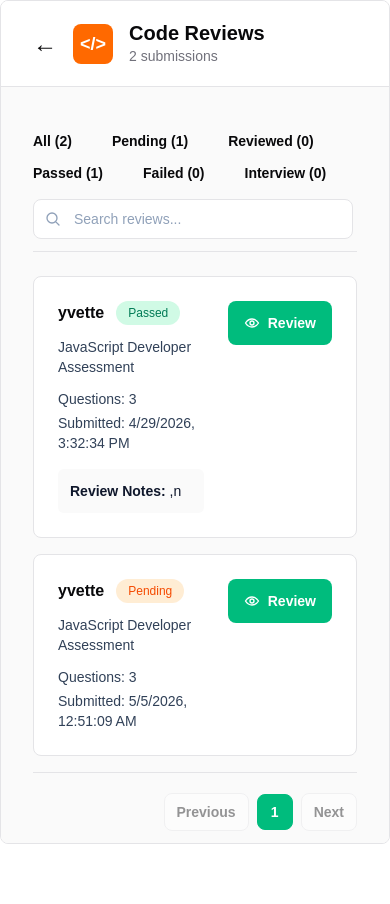
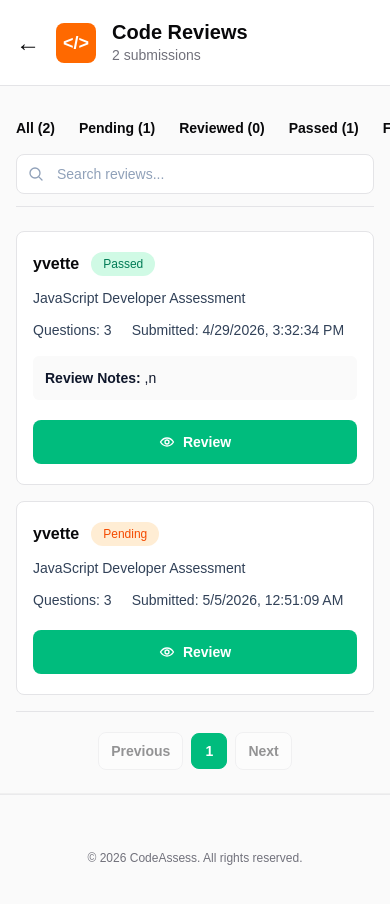
Before and after one commit to SheCanCODE-Capstone-Projects/Assessment_Platfrom_fe, a Next.js app: page /admin/reviews in a window 390 px wide. Shown: the top 904 px of the page. Before the commit the page ends 844 px from the top, so only its background shows below. Built offline with nearby package versions, Linux system fonts and the light colour scheme.

Commit message:
added page responsiveness

```diff
--- a/app/admin/reviews/page.tsx
+++ b/app/admin/reviews/page.tsx
@@ -172,23 +172,23 @@ export default function CodeReviewsPage() {
   };
 
   return (
-    <div className="h-screen overflow-y-auto rounded-lg border border-zinc-200 bg-zinc-50">
+    <div className="flex min-h-screen flex-col overflow-x-hidden bg-zinc-50">
       {/* HEADER */}
-      <div className="border-b border-zinc-200 bg-white px-8 py-5">
+      <div className="border-b border-zinc-200 bg-white px-4 py-5 sm:px-6 lg:px-8">
         <div className="flex items-center gap-4">
           <button
             onClick={() => router.push("/admin")}
-            className="text-2xl leading-none text-zinc-950 transition-colors hover:text-zinc-600"
+            className="shrink-0 text-2xl leading-none text-zinc-950 transition-colors hover:text-zinc-600"
             aria-label="Back to admin"
           >
             &larr;
           </button>
 
-          <div className="flex h-10 w-10 items-center justify-center rounded-lg bg-orange-500 text-lg font-bold text-white">
+          <div className="flex h-10 w-10 shrink-0 items-center justify-center rounded-lg bg-orange-500 text-lg font-bold text-white">
             {"</>"}
           </div>
 
-          <div>
+          <div className="min-w-0">
             <h1 className="text-xl font-semibold leading-tight text-zinc-950">
               Code Reviews
             </h1>
@@ -200,9 +200,10 @@ export default function CodeReviewsPage() {
       </div>
 
       {/* FILTERS */}
-      <div className="px-8 pt-11">
-        <div className="flex flex-wrap items-center justify-between gap-4 border-b border-zinc-200 pb-3">
-          <div className="flex flex-wrap gap-x-10 gap-y-3 text-sm font-semibold text-zinc-950">
+      <div className="px-4 pt-8 sm:px-6 sm:pt-10 lg:px-8">
+        <div className="flex flex-col gap-4 border-b border-zinc-200 pb-3 lg:flex-row lg:items-center lg:justify-between">
+          <div className="-mx-4 overflow-x-auto px-4 sm:-mx-6 sm:px-6 lg:mx-0 lg:overflow-visible lg:px-0">
+            <div className="flex min-w-max gap-x-6 gap-y-3 text-sm font-semibold text-zinc-950 lg:min-w-0 lg:flex-wrap lg:gap-x-10">
             {tabs.map((tab) => (
               <button
                 key={tab.key}
@@ -210,16 +211,17 @@ export default function CodeReviewsPage() {
                   setActiveTab(tab.key);
                   setPage(1);
                 }}
-                className={`transition-colors ${
+                className={`whitespace-nowrap transition-colors ${
                   activeTab === tab.key ? "text-zinc-950" : "hover:text-zinc-600"
                 }`}
               >
                 {tab.label}
               </button>
             ))}
+            </div>
           </div>
 
-          <label className="relative w-full max-w-xs">
+          <label className="relative w-full lg:max-w-xs">
             <span className="sr-only">Search submissions</span>
             <svg
               aria-hidden="true"
@@ -250,15 +252,15 @@ export default function CodeReviewsPage() {
       </div>
 
       {/* LIST */}
-      <main className="space-y-4 px-8 py-6">
+      <main className="flex-1 space-y-4 px-4 py-6 sm:px-6 lg:px-8">
         {paginated.map((item) => (
           <div
             key={item.id}
-            className="flex items-start justify-between gap-6 rounded-lg border border-zinc-200 bg-white px-6 py-6"
+            className="flex flex-col gap-5 rounded-lg border border-zinc-200 bg-white px-4 py-5 sm:flex-row sm:items-start sm:justify-between sm:gap-6 sm:px-6 sm:py-6"
           >
             <div className="min-w-0 flex-1">
-              <div className="flex items-center gap-3">
-                <span className="text-base font-bold text-zinc-950">
+              <div className="flex flex-wrap items-center gap-3">
+                <span className="break-words text-base font-bold text-zinc-950">
                   {renderHighlightedName(item.name)}
                 </span>
                 <span
@@ -272,7 +274,7 @@ export default function CodeReviewsPage() {
 
               <div className="mt-3 flex flex-wrap gap-x-5 gap-y-1 text-sm text-slate-700">
                 <span>Questions: {item.questions}</span>
-                <span>Submitted: {item.date}</span>
+                <span className="break-words">Submitted: {item.date}</span>
               </div>
 
               {item.reviewNotes && (
@@ -288,7 +290,7 @@ export default function CodeReviewsPage() {
                 setSelected(item);
                 setActiveQuestion(0);
               }}
-              className="inline-flex items-center gap-2 rounded-lg bg-emerald-500 px-4 py-3 text-sm font-bold text-white transition-colors hover:bg-emerald-600"
+              className="inline-flex w-full items-center justify-center gap-2 rounded-lg bg-emerald-500 px-4 py-3 text-sm font-bold text-white transition-colors hover:bg-emerald-600 sm:w-auto"
             >
               <svg
                 aria-hidden="true"
@@ -320,9 +322,9 @@ export default function CodeReviewsPage() {
           </div>
         )}
 
-        <div className="flex flex-wrap items-center justify-end gap-4 border-t border-zinc-200 pt-5">
+        <div className="flex flex-wrap items-center justify-center gap-4 border-t border-zinc-200 pt-5 sm:justify-end">
           <nav
-            className="flex items-center gap-2"
+            className="flex w-full flex-wrap items-center justify-center gap-2 sm:w-auto"
             aria-label="Reviews pagination"
           >
             <button
@@ -361,28 +363,30 @@ export default function CodeReviewsPage() {
 
       {/* MODAL */}
       {selected && (
-        <div className="fixed inset-0 z-50 overflow-y-auto bg-black/45 px-6 py-8">
-          <div className="mx-auto max-h-[calc(100vh-4rem)] w-full max-w-[1152px] overflow-y-auto rounded-lg bg-white shadow-2xl">
-            <div className="flex items-start justify-between px-6 py-7">
-              <div>
-                <h2 className="text-2xl font-bold leading-tight text-zinc-950">
+        <div className="fixed inset-0 z-50 overflow-y-auto bg-black/45 px-3 py-3 sm:px-6 sm:py-8">
+          <div className="mx-auto max-h-[calc(100dvh-1.5rem)] w-full max-w-[1152px] overflow-y-auto rounded-lg bg-white shadow-2xl sm:max-h-[calc(100dvh-4rem)]">
+            <div className="flex items-start justify-between gap-4 px-4 py-5 sm:px-6 sm:py-7">
+              <div className="min-w-0">
+                <h2 className="break-words text-xl font-bold leading-tight text-zinc-950 sm:text-2xl">
                   {selected.name.toLowerCase()}
                 </h2>
-                <p className="mt-2 text-sm text-slate-700">{selected.title}</p>
+                <p className="mt-2 break-words text-sm text-slate-700">
+                  {selected.title}
+                </p>
               </div>
               <button
                 onClick={() => setSelected(null)}
-                className="text-3xl leading-none text-slate-400 hover:text-slate-600"
+                className="shrink-0 text-3xl leading-none text-slate-400 hover:text-slate-600"
                 aria-label="Close review modal"
               >
                 &times;
               </button>
             </div>
 
-            <div className="grid h-[248px] grid-cols-[256px_1fr] overflow-hidden border-y border-zinc-200">
-              <aside className="h-full overflow-y-auto border-r border-zinc-200 bg-white p-4">
+            <div className="grid border-y border-zinc-200 md:h-[248px] md:grid-cols-[220px_1fr] lg:grid-cols-[256px_1fr]">
+              <aside className="max-h-56 overflow-y-auto border-b border-zinc-200 bg-white p-4 md:h-full md:max-h-none md:border-b-0 md:border-r">
                 <h3 className="mb-3 text-lg font-bold text-zinc-950">Answers</h3>
-                <div className="space-y-2">
+                <div className="grid gap-2 sm:grid-cols-3 md:block md:space-y-2">
                   {questions.map((question, index) => (
                     <button
                       key={question.title}
@@ -402,9 +406,9 @@ export default function CodeReviewsPage() {
                 </div>
               </aside>
 
-              <section className="h-full overflow-y-auto bg-white pt-7">
-                <div className="px-6">
-                  <h3 className="text-xl font-bold text-zinc-950">
+              <section className="min-w-0 overflow-y-auto bg-white pt-5 md:h-full md:pt-7">
+                <div className="px-4 sm:px-6">
+                  <h3 className="break-words text-lg font-bold text-zinc-950 sm:text-xl">
                     {questions[activeQuestion].heading}
                   </h3>
                   <div className="mt-3 flex items-center gap-3 text-sm text-slate-600">
@@ -415,8 +419,8 @@ export default function CodeReviewsPage() {
                   </div>
                 </div>
 
-                <div className="mt-2 flex min-h-[174px] overflow-hidden bg-[#1e1e1e] text-sm leading-6 text-white">
-                  <div className="select-none border-r border-white/10 px-4 py-1 text-right text-slate-400">
+                <div className="mt-2 flex min-h-[174px] overflow-x-auto bg-[#1e1e1e] text-sm leading-6 text-white">
+                  <div className="shrink-0 select-none border-r border-white/10 px-3 py-1 text-right text-slate-400 sm:px-4">
                     {activeAnswerLines.map((_, index) => (
                       <div key={index}>{index + 1}</div>
                     ))}
@@ -429,14 +433,14 @@ export default function CodeReviewsPage() {
                       setAnswers(nextAnswers);
                     }}
                     spellCheck={false}
-                    className="min-h-[174px] flex-1 resize-none overflow-auto bg-[#1e1e1e] px-4 py-1 font-mono text-sm leading-6 text-white outline-none"
+                    className="min-h-[174px] min-w-[28rem] flex-1 resize-none overflow-auto bg-[#1e1e1e] px-4 py-1 font-mono text-sm leading-6 text-white outline-none"
                     aria-label={`${questions[activeQuestion].title} answer`}
                   />
                 </div>
               </section>
             </div>
 
-            <div className="grid grid-cols-2 gap-6 px-6 py-7">
+            <div className="grid gap-5 px-4 py-5 sm:px-6 sm:py-7 md:grid-cols-2 md:gap-6">
               <label className="text-sm font-medium text-slate-900">
                 Score (%) - Optional
                 <input
@@ -458,15 +462,15 @@ export default function CodeReviewsPage() {
               </label>
             </div>
 
-            <div className="flex flex-wrap items-center justify-between gap-4 bg-zinc-50 px-6 pb-6">
+            <div className="flex flex-col gap-4 bg-zinc-50 px-4 py-5 sm:px-6 sm:py-6 lg:flex-row lg:items-center lg:justify-between">
               <p className="text-sm text-slate-700">
                 Question {activeQuestion + 1} of {questions.length}
               </p>
 
-              <div className="flex flex-wrap gap-3">
+              <div className="flex flex-col gap-3 sm:flex-row sm:flex-wrap">
                 <button
                   onClick={() => updateStatus(selected.id, "failed")}
-                  className="inline-flex items-center gap-2 rounded-lg bg-red-500 px-4 py-3 font-bold text-white hover:bg-red-600"
+                  className="inline-flex w-full items-center justify-center gap-2 rounded-lg bg-red-500 px-4 py-3 font-bold text-white hover:bg-red-600 sm:w-auto"
                 >
                   <span className="flex h-4 w-4 items-center justify-center rounded-full border border-white text-xs">
                     x
@@ -476,7 +480,7 @@ export default function CodeReviewsPage() {
 
                 <button
                   onClick={() => updateStatus(selected.id, "passed")}
-                  className="inline-flex items-center gap-2 rounded-lg bg-emerald-500 px-4 py-3 font-bold text-white hover:bg-emerald-600"
+                  className="inline-flex w-full items-center justify-center gap-2 rounded-lg bg-emerald-500 px-4 py-3 font-bold text-white hover:bg-emerald-600 sm:w-auto"
                 >
                   <svg
                     aria-hidden="true"
@@ -502,7 +506,7 @@ export default function CodeReviewsPage() {
 
                 <button
                   onClick={() => updateStatus(selected.id, "interview")}
-                  className="inline-flex items-center gap-2 rounded-lg bg-blue-600 px-4 py-3 font-bold text-white hover:bg-blue-700"
+                  className="inline-flex w-full items-center justify-center gap-2 rounded-lg bg-blue-600 px-4 py-3 font-bold text-white hover:bg-blue-700 sm:w-auto"
                 >
                   <svg
                     aria-hidden="true"
```
